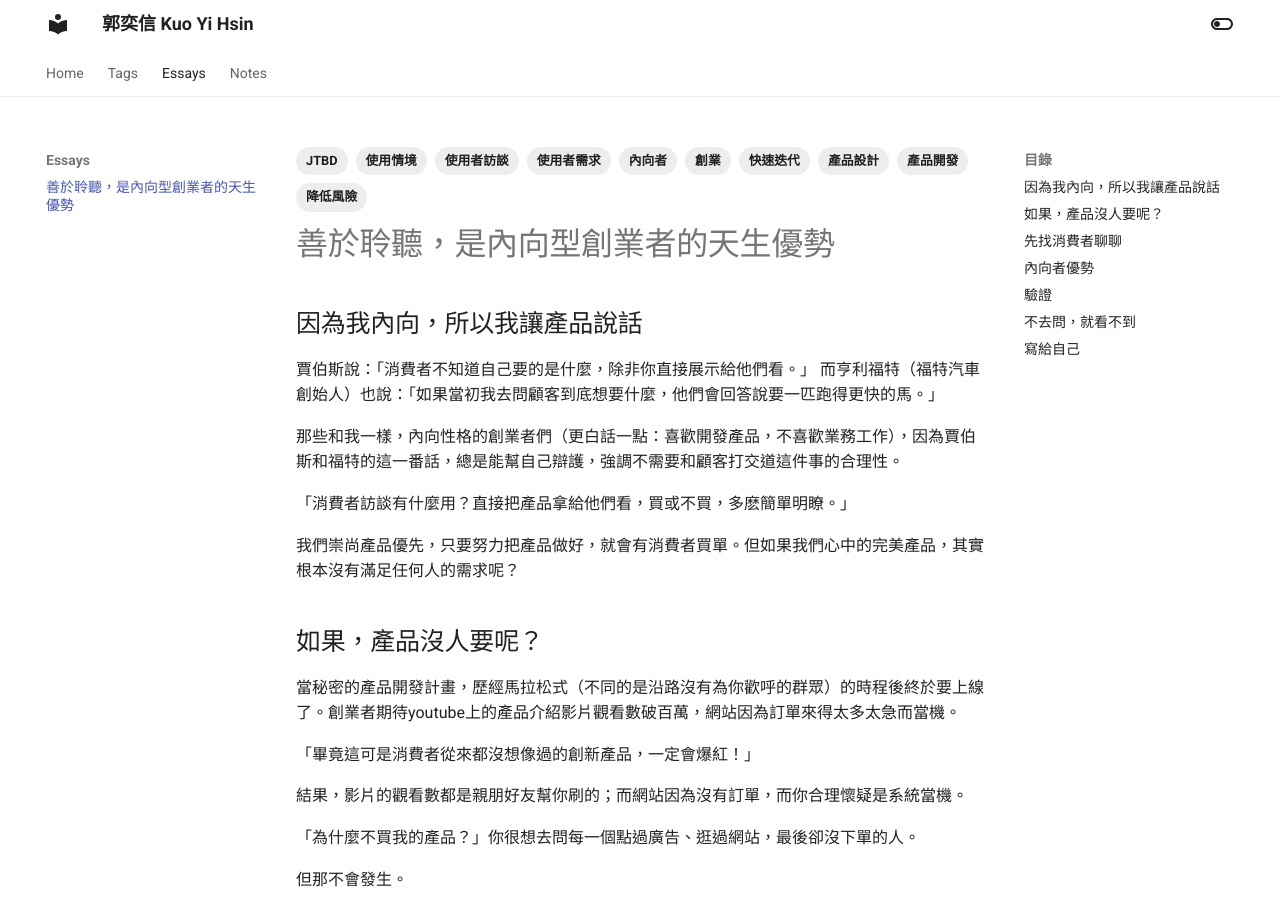
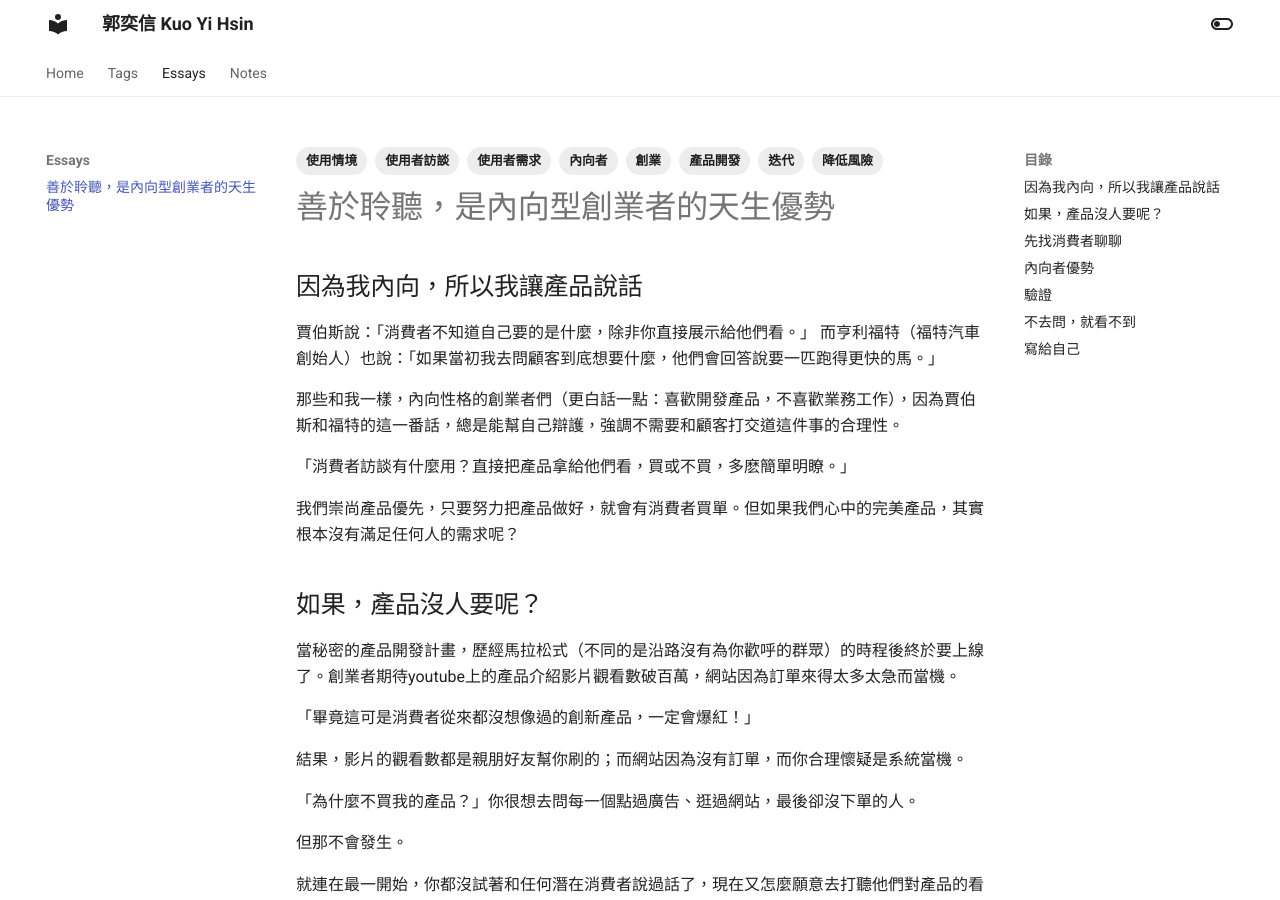
Before and after one commit to hisoka502/blog_blot, an MkDocs documentation site: the page built from docs/essays/introvert-advantages-in-product-development.md, in a window 1280 px wide and 900 px high. Built offline with MkDocs 1.6.1 and Material for MkDocs 9.7.7, drawn with Linux system fonts in a browser that asks for light colours.

Commit message:
publish 2022_0708_2309

```diff
--- a/docs/essays/introvert-advantages-in-product-development.md
+++ b/docs/essays/introvert-advantages-in-product-development.md
@@ -3,13 +3,11 @@ title: 善於聆聽，是內向型創業者的天生優勢
 tags:
 - 內向者
 - 創業
-- 快速迭代
+- 迭代
 - 產品開發
-- 產品設計
 - 使用者需求
 - 使用者訪談
 - 使用情境
-- JTBD
 - 降低風險
 ---
 
```
